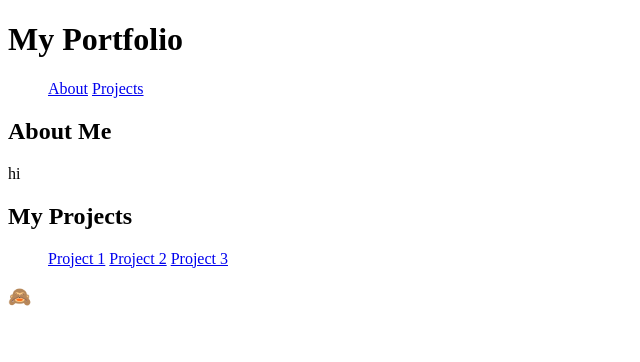
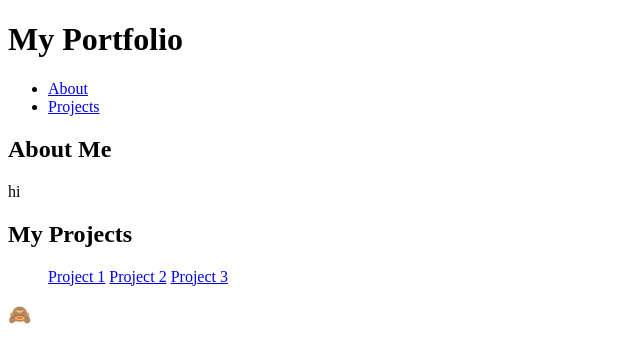
Before and after one commit to Ash2234/portfolio, a plain HTML site: page index.html in a window 1280 px wide. Shown: the whole page, without its empty margins (0-640 px from the left). Drawn offline with Linux system fonts and the light colour scheme.

Commit message:
Update index.html

```diff
--- a/index.html
+++ b/index.html
@@ -10,8 +10,8 @@
       <h1>My Portfolio</h1>
       <nav>
         <ul>
-          <a href="#emoji">About</a>
-          <a href="#projects">Projects</a>
+          <li style=list_style_none><a href="#emoji">About</a></li>
+          <li><a href="#projects">Projects</a></li>
         </ul>
       </nav>
     </header>
```
